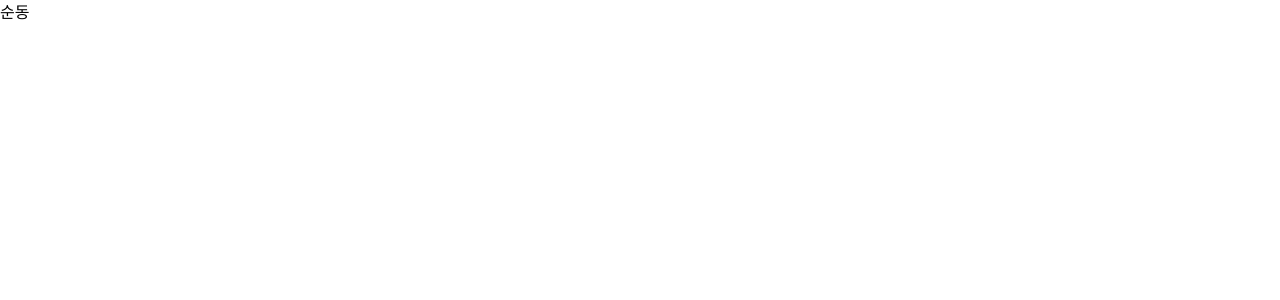
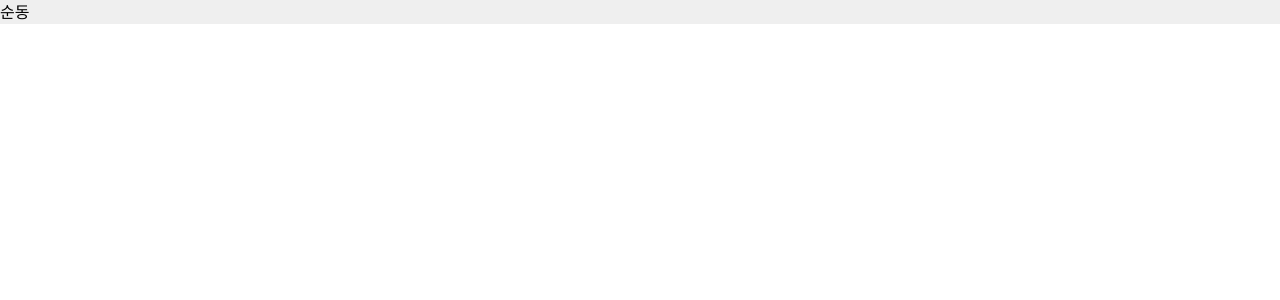
Before and after one commit to TaeWooKim-SCH/soondong, a Next.js app: page / in a window 1280 px wide. Shown: the top 300 px of the page. Built offline with nearby package versions, Linux system fonts and the light colour scheme.

Commit message:
test: 테일윈드 변수 테스트

```diff
--- a/src/app/globals.css
+++ b/src/app/globals.css
@@ -1,3 +1,7 @@
 @tailwind base;
 @tailwind components;
 @tailwind utilities;
+
+:root {
+  --bg-white: #EFEFEF;
+}
--- a/src/app/page.tsx
+++ b/src/app/page.tsx
@@ -2,7 +2,7 @@ import Image from 'next/image'
 
 export default function Home() {
   return (
-    <main>
+    <main className="bg-bg-color">
       <div>순동</div>
     </main>
   )
--- a/tailwind.config.ts
+++ b/tailwind.config.ts
@@ -14,6 +14,9 @@ const config: Config = {
           'conic-gradient(from 180deg at 50% 50%, var(--tw-gradient-stops))',
       },
     },
+    colors: {
+      "bg-color": "var(--bg-white)"
+    }
   },
   plugins: [],
 }
```
